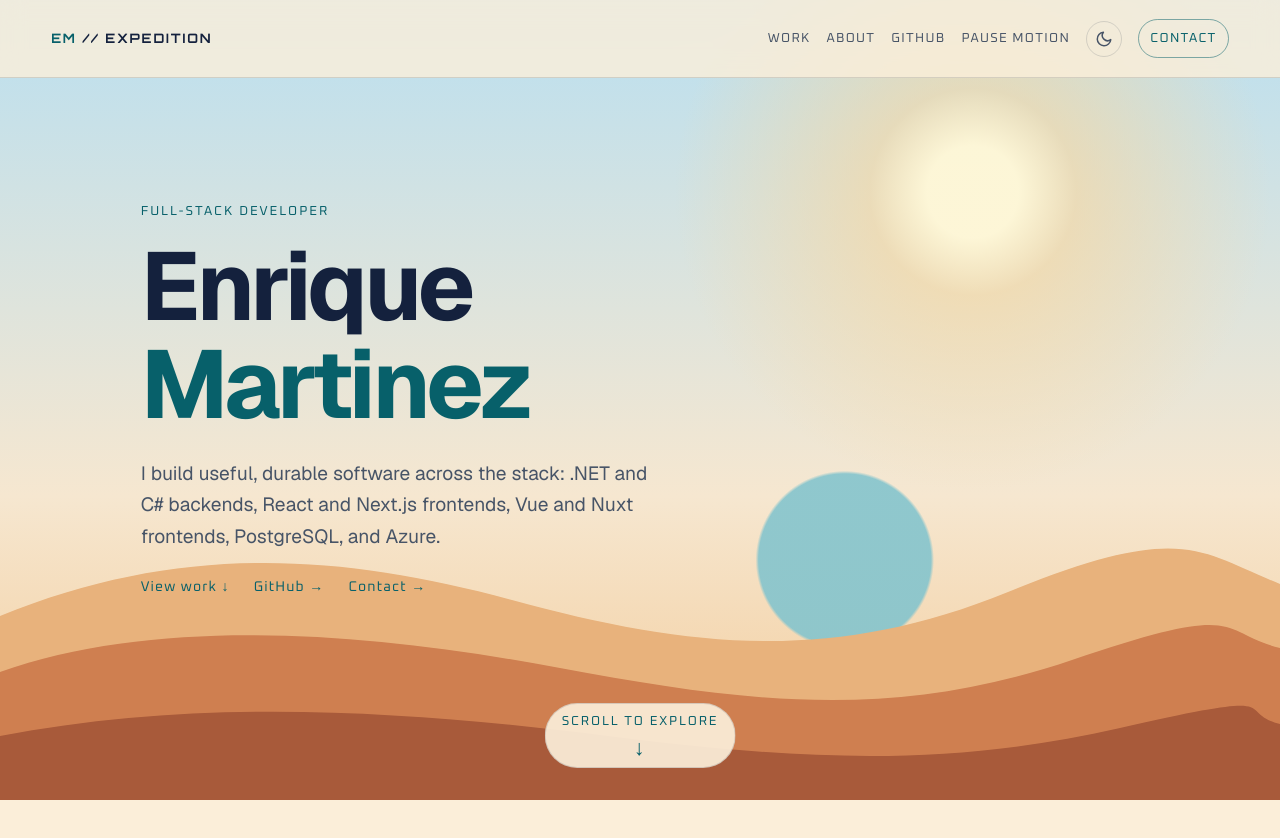
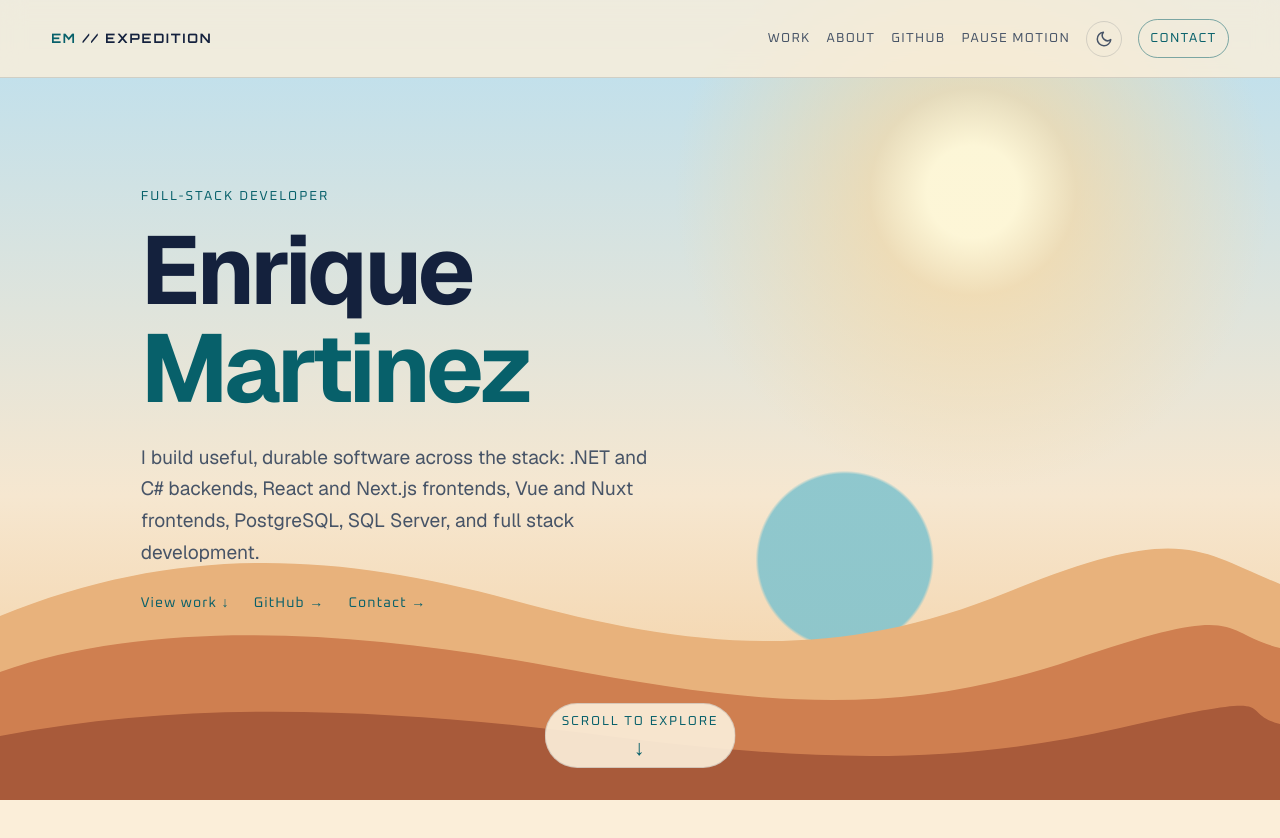
Before and after one commit to enriquemartinez-emc/enriquemartinez-emc.github.io, a Next.js app: page / in a window 1280 px wide. Shown: the top 838 px of the page. Built offline with nearby package versions, Linux system fonts and the light colour scheme; no server answers.

Commit message:
feat(landing): list SQL Server and full stack development in the hero
Add SQL Server to the stack in the hero paragraph and replace Azure with
full stack development.

```diff
--- a/src/components/space-portfolio.tsx
+++ b/src/components/space-portfolio.tsx
@@ -185,7 +185,7 @@ export default function SpacePortfolio({ repos }: { repos: Repo[] }) {
               <p>
                 I build useful, durable software across the stack: .NET and C#
                 backends, React and Next.js frontends, Vue and Nuxt frontends,
-                PostgreSQL, and Azure.
+                PostgreSQL, SQL Server, and full stack development.
               </p>
               <div className="hero-actions">
                 <a className="story-link" href="#work">
```
